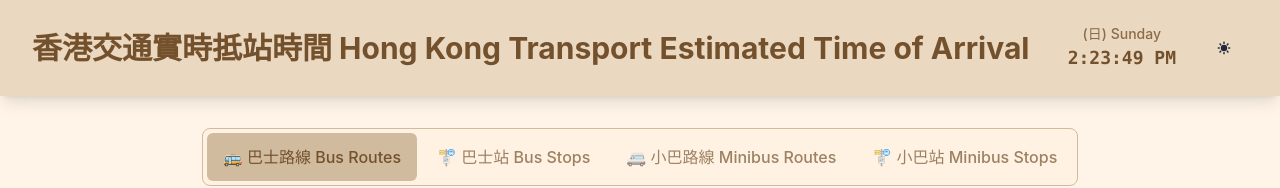
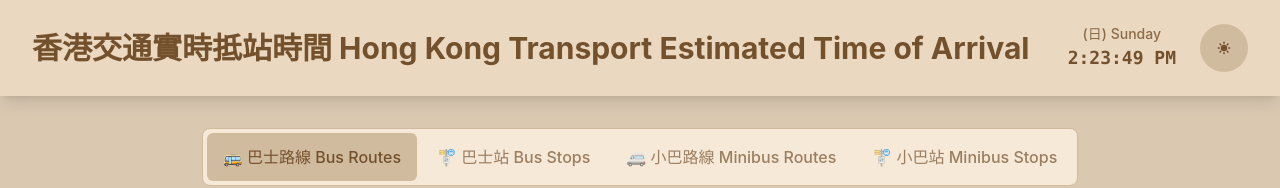
Before and after one commit to codekaburra/hk-transit-eta, a React (Create React App) app in the folder react-ui/: page / in a window 1280 px wide. Shown: the top 188 px of the page. Built offline with nearby package versions, Linux system fonts and the light colour scheme; no server answers; the HTML template or start-up script is replaced by a standard one.

Commit message:
feat: update theme color

```diff
--- a/react-ui/src/App.tsx
+++ b/react-ui/src/App.tsx
@@ -14,8 +14,8 @@ function App() {
       <Router>
         <Routes>
           <Route path="/" element={<HomePage />} />
-          <Route path="/stop/:stopId" element={<StopDetails />} />
-          <Route path="/route/:routeId" element={<RouteDetails />} />
+          <Route path="/bus/stop/:stopId" element={<StopDetails />} />
+          <Route path="/bus/route/:routeId" element={<RouteDetails />} />
           <Route path="/minibus/route/:routeId/:routeSeq" element={<MinibusRouteDetails />} />
           <Route path="/minibus/stop/:stopId" element={<MinibusStopDetails />} />
           <Route path="*" element={<Navigate to="/" replace />} />
--- a/react-ui/src/components/HomePage.tsx
+++ b/react-ui/src/components/HomePage.tsx
@@ -117,7 +117,7 @@ export const HomePage: React.FC = () => {
   };
 
   const handleStopClick = (stop: BusStop) => {
-    navigate(`/stop/${stop.stop}`);
+            navigate(`/bus/stop/${stop.stop}`);
   };
 
   const handleMinibusStopClick = (stop: any) => {
--- a/react-ui/src/components/MainNavigation.tsx
+++ b/react-ui/src/components/MainNavigation.tsx
@@ -8,7 +8,7 @@ interface MainNavigationProps {
 
 export const MainNavigation: React.FC<MainNavigationProps> = ({ currentType }) => {
   const navigate = useNavigate();
-  const { getCardClass, getButtonClass, getGrayTextClass } = useThemeStyles();
+  const { getCardClass, getButtonClass } = useThemeStyles();
 
   const handleNavigation = (searchType: 'bus-route' | 'bus-stop' | 'minibus-route' | 'minibus-stop') => {
     // Navigate to home with the selected search type
--- a/react-ui/src/components/ThemeToggle.tsx
+++ b/react-ui/src/components/ThemeToggle.tsx
@@ -4,7 +4,7 @@ import { useThemeStyles } from '../hooks/useThemeStyles';
 
 export const ThemeToggle: React.FC = () => {
   const { themeMode, toggleTheme } = useTheme();
-  const { getGrayTextClass } = useThemeStyles();
+  const { getGrayTextClass, getTitleClass, getAccentClass, getHoverClass } = useThemeStyles();
 
   const getThemeIcon = () => {
     switch (themeMode) {
@@ -41,32 +41,17 @@ export const ThemeToggle: React.FC = () => {
     }
   };
 
-  const getThemeColors = () => {
-    switch (themeMode) {
-      case 'light':
-        //   return 'bg-light2 hover:bg-light1';
-        // case 'custom-light':
-        return 'bg-custom-light2 hover:bg-custom-light3';
-      case 'warm':
-        return 'bg-warm2 hover:bg-warm1';
-      case 'red':
-        return 'bg-red1 hover:bg-red2';
-      case 'dark':
-        return 'bg-dark3 hover:bg-dark2';
-      default:
-        return 'bg-dark3 hover:bg-dark2';
-    }
-  };
+
 
   return (
     <div>
       <button
         onClick={toggleTheme}
-        className={`inline-flex items-center justify-center h-12 w-12 rounded-full ${getThemeColors()} transition-all duration-300 focus:outline-none focus:ring-2 focus:ring-custom-light4 dark:focus:ring-custom-dark4 focus:ring-offset-2 dark:focus:ring-offset-custom-dark1`}
+        className={`inline-flex items-center justify-center h-12 w-12 rounded-full ${getAccentClass()} ${getHoverClass()} transition-all duration-300 focus:outline-none focus:ring-2 focus:ring-offset-2`}
         aria-label="Toggle theme"
         title="Toggle theme"
       >
-        <svg className={`h-4 w-4 ${getGrayTextClass()}`} fill="currentColor" viewBox="0 0 20 20">
+        <svg className={`h-4 w-4 ${getTitleClass()}`} fill="currentColor" viewBox="0 0 20 20">
           {getThemeIcon()}
         </svg>
       </button>
--- a/react-ui/src/components/bus/RouteCard.tsx
+++ b/react-ui/src/components/bus/RouteCard.tsx
@@ -51,7 +51,7 @@ export const RouteCard: React.FC<RouteCardProps> = ({  route, busStop, onClick,
         if (onClick) {
           onClick(route);
         } else {
-          navigate(`/route/${route.route}`);
+          navigate(`/bus/route/${route.route}`);
         }
       }}
     >
--- a/react-ui/src/components/bus/RouteDetails.tsx
+++ b/react-ui/src/components/bus/RouteDetails.tsx
@@ -184,7 +184,7 @@ export const RouteDetails: React.FC = () => {
             ) : routeStops.length > 0 ? (
               <div className="space-y-2 max-h-96 overflow-y-auto">
                 {routeStops.sort((a, b) => parseInt(a.seq) - parseInt(b.seq)).map((routeStop, index) => (
-                  <RouteStopCard key={index} shouldBusCompanyIcon={false} routeStop={routeStop} onClick={() => navigate(`/stop/${routeStop.stop}`)} />
+                  <RouteStopCard key={index} shouldBusCompanyIcon={false} routeStop={routeStop} onClick={() => navigate(`/bus/stop/${routeStop.stop}`)} />
                 ))}
               </div>
             ) : (
--- a/react-ui/src/components/bus/RouteStopCard.tsx
+++ b/react-ui/src/components/bus/RouteStopCard.tsx
@@ -54,7 +54,7 @@ export const RouteStopCard: React.FC<RouteStopCardProps> = ({ routeStop, onClick
         if (onClick) {
           onClick(routeStop);
         } else {
-          navigate(`/stop/${routeStop.stop}`);
+          navigate(`/bus/stop/${routeStop.stop}`);
         }
       }}
     >
--- a/react-ui/src/components/bus/StopDetails.tsx
+++ b/react-ui/src/components/bus/StopDetails.tsx
@@ -210,7 +210,7 @@ export const StopDetails: React.FC = () => {
                   <StopCard
                     key={`${nearbyStop.stop}-${index}`}
                     stop={nearbyStop}
-                    onClick={(stop) => navigate(`/stop/${stop.stop}`)}
+                    onClick={(stop) => navigate(`/bus/stop/${stop.stop}`)}
                   />
                 ))}
               </div>
--- a/react-ui/src/components/minibus/MinibusRouteStopCard.tsx
+++ b/react-ui/src/components/minibus/MinibusRouteStopCard.tsx
@@ -10,7 +10,7 @@ export interface MinibusRouteStopCardProps {
 }
 
 export const MinibusRouteStopCard: React.FC<MinibusRouteStopCardProps> = ({ routeStop, index, onClick }) => {
-  const { getTextClass, getHoverClass, getSecondaryTextClass, getCardClass, getAccentClass } = useThemeStyles();
+  const { getGrayTextClass, getHoverClass, getSecondaryTextClass, getCardClass, getAccentClass } = useThemeStyles();
   const navigate = useNavigate();
   const [etaData, setEtaData] = useState<any[]>([]);
   const [loadingETA, setLoadingETA] = useState(false);
@@ -104,11 +104,8 @@ export const MinibusRouteStopCard: React.FC<MinibusRouteStopCardProps> = ({ rout
       </div>
 
       <div className="flex-1">
-        <p className={`text-sm font-medium ${getTextClass()}`}>{routeStop.name_tc}</p>
-        <p className={`text-sm ${getSecondaryTextClass()}`}>{routeStop.name_en}</p>
-        {routeStop.stop_id && (
-          <p className={`text-xs ${getSecondaryTextClass()}`}>Stop ID: {routeStop.stop_id}</p>
-        )}
+        <p className={`text-sm font-medium ${getGrayTextClass()}`}>{routeStop.name_tc}</p>
+        <p className={`text-sm ${getGrayTextClass()}`}>{routeStop.name_en}</p>
       </div>
 
       {/* ETA Display */}
@@ -142,11 +139,11 @@ export const MinibusRouteStopCard: React.FC<MinibusRouteStopCardProps> = ({ rout
         )}
       </div>
 
-      <div className="flex items-center">
+      {/* <div className="flex items-center">
         <div className={`text-xs px-2 py-1 bg-gray-100 rounded ${getSecondaryTextClass()}`}>
           Seq {routeStop.stop_seq}
         </div>
-      </div>
+      </div> */}
     </div>
   );
 };
--- a/react-ui/src/hooks/useThemeStyles.ts
+++ b/react-ui/src/hooks/useThemeStyles.ts
@@ -9,13 +9,13 @@ export const useThemeStyles = () => {
     switch (themeMode) {
       default:
       case 'light':
-        return 'bg-light1/80';
+        return 'bg-light3/80';
       case 'warm':
-        return 'bg-warm1/80';
+        return 'bg-warm2/80';
       case 'red':
-        return 'bg-red1/80';
+        return 'bg-red3/80';
       case 'dark':
-        return 'bg-dark1/80';
+        return 'bg-dark4/80';
     }
   };
 
@@ -27,11 +27,11 @@ export const useThemeStyles = () => {
       case 'light':
         return 'bg-light2 border-light3';
       case 'warm':
-        return 'bg-warm3 border-warm2';
+        return 'bg-warm3 border-warm3';
       case 'red':
-        return 'bg-red3 border-red2';
+        return 'bg-red2 border-red3';
       case 'dark':
-        return 'bg-dark2 border-dark3';
+        return 'bg-dark3 border-dark2';
     }
   };
 
@@ -41,11 +41,11 @@ export const useThemeStyles = () => {
       case 'light':
         return 'text-light4';
       case 'warm':
-        return 'text-warm1';
+        return 'text-warm4';
       case 'red':
-        return 'text-red1';
+        return 'text-red4';
       case 'dark':
-        return 'text-dark4';
+        return 'text-dark1';
     }
   };
 
@@ -55,11 +55,11 @@ export const useThemeStyles = () => {
       case 'light':
         return 'bg-light1/80 border border-light3';
       case 'warm':
-        return 'bg-warm4/80 border border-warm2';
+        return 'bg-warm2/50 border border-warm3/50';
       case 'red':
-        return 'bg-red4/80 border border-red3';
+        return 'bg-red2/80 border border-red2';
       case 'dark':
-        return 'bg-dark2/80 border border-dark3';
+        return 'bg-dark3/80 border border-dark2';
     }
   };
 
@@ -69,9 +69,9 @@ export const useThemeStyles = () => {
       case 'light':
         return 'text-light4';
       case 'warm':
-        return 'text-warm1';
+        return 'text-warm4';
       case 'red':
-        return 'text-red1';
+        return 'text-red3';
       case 'dark':
         return 'text-dark4';
     }
@@ -83,9 +83,9 @@ export const useThemeStyles = () => {
       case 'light':
         return 'text-light4/80';
       case 'warm':
-        return 'text-warm1/80';
+        return 'text-warm4/80';
       case 'red':
-        return 'text-red1/80';
+        return 'text-red3/80';
       case 'dark':
         return 'text-dark4/80';
     }
@@ -97,11 +97,11 @@ export const useThemeStyles = () => {
       case 'light':
         return 'border-light3';
       case 'warm':
-        return 'border-warm2';
+        return 'border-warm3/50';
       case 'red':
-        return 'border-red2';
+        return 'border-red3';
       case 'dark':
-        return 'border-dark3';
+        return 'border-dark2';
     }
   };
 
@@ -111,11 +111,11 @@ export const useThemeStyles = () => {
       case 'light':
         return 'bg-light1 border-light3 text-light4 placeholder-light4/60 focus:border-light4';
       case 'warm':
-        return 'bg-warm4 border-warm2 text-warm1 placeholder-warm1/60 focus:border-warm1';
+        return 'bg-warm1 border-warm3 text-warm4 placeholder-warm4/60 focus:border-warm4';
       case 'red':
-        return 'bg-red4 border-red3 text-red1 placeholder-red1/60 focus:border-red1';
+        return 'bg-red1 border-red2 text-red3 placeholder-red3/60 focus:border-red3';
       case 'dark':
-        return 'bg-dark1 border-dark3 text-dark4 placeholder-dark4/60 focus:border-dark3';
+        return 'bg-dark4 border-dark2 text-dark1 placeholder-dark1/60 focus:border-dark2';
     }
   };
 
@@ -126,11 +126,11 @@ export const useThemeStyles = () => {
         case 'light':
           return 'bg-light3 text-light4';
         case 'warm':
-          return 'bg-warm2 text-warm4';
+          return 'bg-warm3 text-warm1';
         case 'red':
-          return 'bg-red1 text-red4';
+          return 'bg-red3 text-red1';
         case 'dark':
-          return 'bg-dark3 text-dark4';
+          return 'bg-dark2 text-dark1';
       }
     } else {
       switch (themeMode) {
@@ -138,11 +138,11 @@ export const useThemeStyles = () => {
         case 'light':
           return 'text-light4/70 hover:text-light4';
         case 'warm':
-          return 'text-warm1/70 hover:text-warm1';
+          return 'text-warm4/70 hover:text-warm4';
         case 'red':
-          return 'text-red1/70 hover:text-red1';
+          return 'text-red3/70 hover:text-red3';
         case 'dark':
-          return 'text-dark4/70 hover:text-dark4';
+          return 'text-dark1/70 hover:text-dark4';
       }
     }
   };
@@ -153,11 +153,11 @@ export const useThemeStyles = () => {
       case 'light':
         return 'hover:bg-light2/80';
       case 'warm':
-        return 'hover:bg-warm3/80';
+        return 'hover:bg-warm2/80';
       case 'red':
-        return 'hover:bg-red3/80';
+        return 'hover:bg-red2/80';
       case 'dark':
-        return 'hover:bg-dark1/80';
+        return 'hover:bg-dark4/80';
     }
   };
 
@@ -167,11 +167,11 @@ export const useThemeStyles = () => {
       case 'light':
         return 'bg-light3 text-light4';
       case 'warm':
-        return 'bg-warm2 text-warm4';
+        return 'bg-warm3 text-warm1';
       case 'red':
-        return 'bg-red2 text-red4';
+        return 'bg-red3 text-red1';
       case 'dark':
-        return 'bg-dark3 text-dark4';
+        return 'bg-dark2 text-dark1';
     }
   };
 
@@ -181,11 +181,11 @@ export const useThemeStyles = () => {
       case 'light':
         return 'bg-light text-light4';
       case 'warm':
-        return 'bg-warm2 text-warm4';
+        return 'bg-warm3 text-warm1';
       case 'red':
         return 'bg-red3 text-red1';
       case 'dark':
-        return 'bg-dark2 text-dark4';
+        return 'bg-dark3 text-dark1';
     }
   };
 
```
Also changed, not shown: react-ui/src/components/minibus/MinibusStopDetails.tsx (+3 -20 lines), react-ui/tailwind.config.js (+17 -19 lines).
